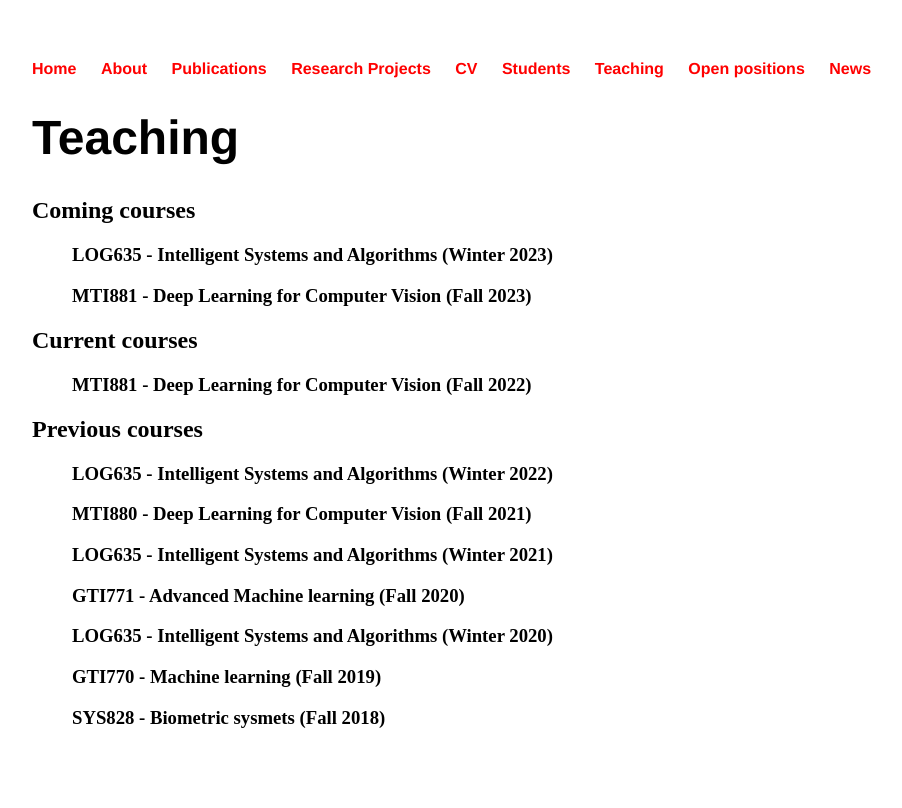
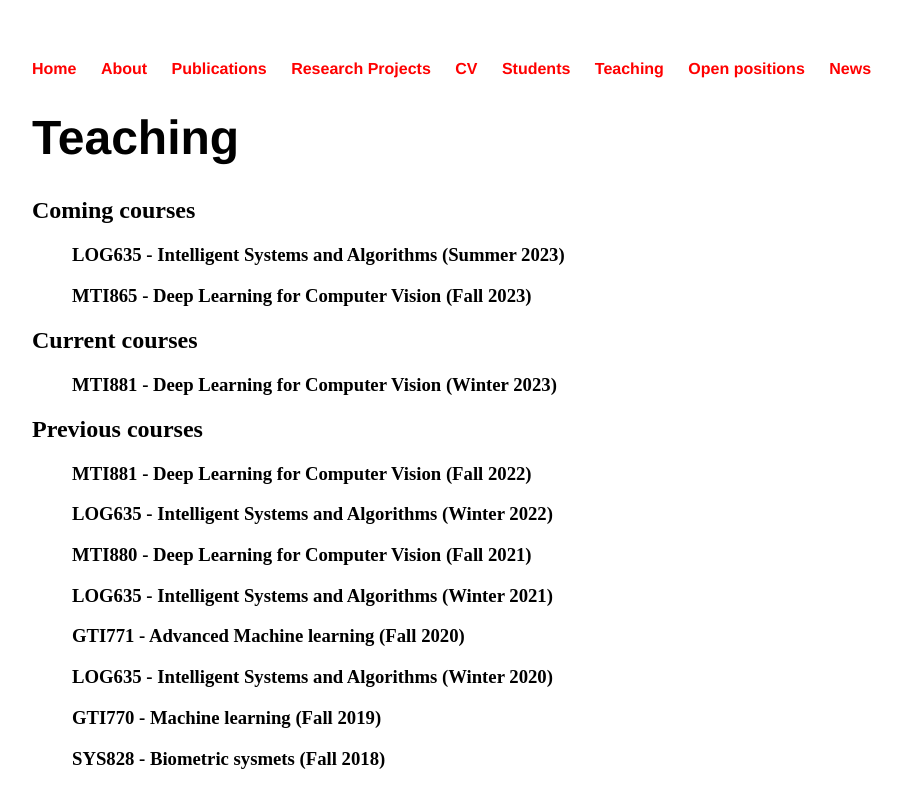
Before and after one commit to josedolz/josedolz.github.io, a Jekyll site: the page built from teaching/index.html, in a window 1280 px wide. Shown: the top 808 px of the page, without its empty margins (96-998 px from the left). Built offline with Jekyll 4.4.1, drawn with Linux system fonts in a browser that asks for light colours.

Commit message:
Update index.html

```diff
--- a/teaching/index.html
+++ b/teaching/index.html
@@ -6,16 +6,17 @@ title: teaching
 	<h1>Teaching</h1>
 	<h2>Coming courses</h2>
 	<ul>
-		<h3>LOG635 - Intelligent Systems and Algorithms (Winter 2023)</h3>
-		<h3>MTI881 - Deep Learning for Computer Vision (Fall 2023)</h3>
+		<h3>LOG635 - Intelligent Systems and Algorithms (Summer 2023)</h3>
+		<h3>MTI865 - Deep Learning for Computer Vision (Fall 2023)</h3>
 	</ul>
 	<h2>Current courses</h2>
 	<ul>
-		<h3>MTI881 - Deep Learning for Computer Vision (Fall 2022)</h3>
+		<h3>MTI881 - Deep Learning for Computer Vision (Winter 2023)</h3>
 	</ul>
 
 	<h2>Previous courses</h2>
 	<ul>
+		<h3>MTI881 - Deep Learning for Computer Vision (Fall 2022)</h3>
 		<h3>LOG635 - Intelligent Systems and Algorithms (Winter 2022)</h3>
 		<h3>MTI880 - Deep Learning for Computer Vision (Fall 2021)</h3>
 		<h3>LOG635 - Intelligent Systems and Algorithms (Winter 2021)</h3>
```
